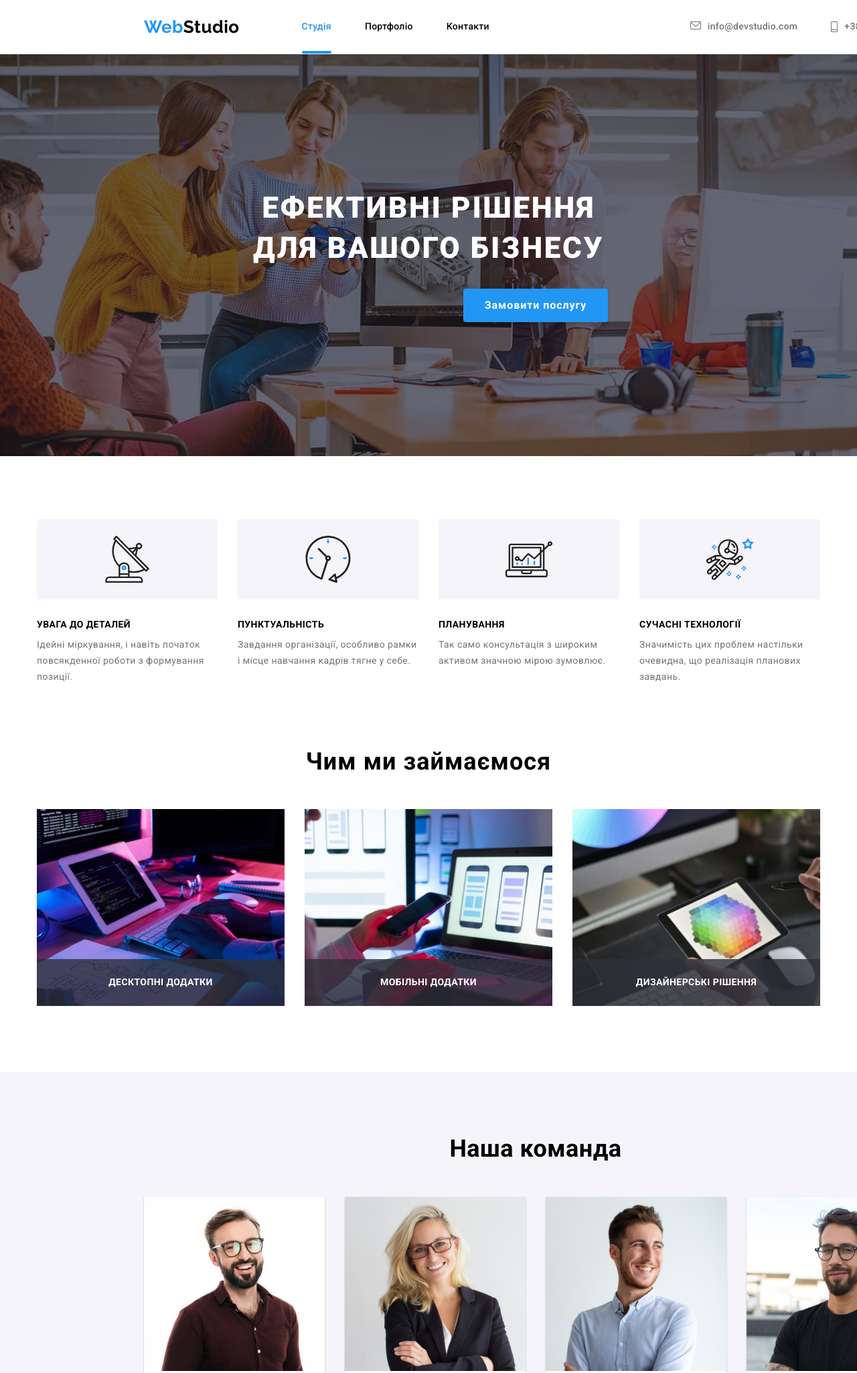
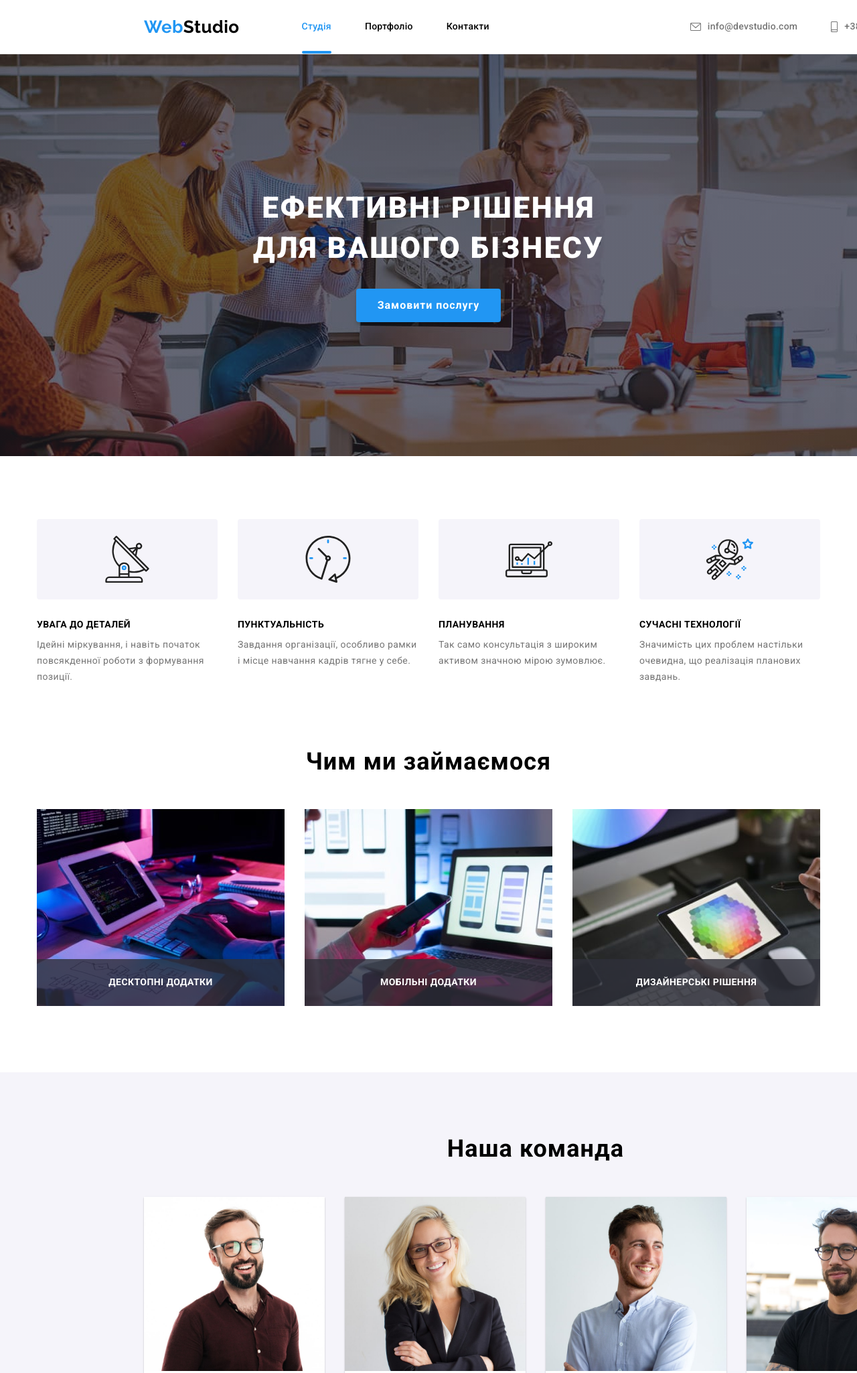
Before and after one commit to Chyzh74/goit-markup-hw-07, a plain HTML site: page index.html in a window 1280 px wide. Shown: the top 2050 px of the page at 67% size. Drawn offline with nearby package versions, Linux system fonts and the light colour scheme.

```diff
--- a/sass/components/_contacts.scss
+++ b/sass/components/_contacts.scss
@@ -6,7 +6,8 @@
     @include font(14, 1.14, 0.02);
     color: $text-color;
     text-decoration: none;
-    @include flex(flex, center, none);
+    display: flex;
+    align-items: center;
     transition: $duration $timing-function;
     }
         &__list:hover,
--- a/sass/components/_hero.scss
+++ b/sass/components/_hero.scss
@@ -9,8 +9,6 @@
     background-repeat: no-repeat;
     background-size: cover;
     background-position: center;
-
-    position: relative;
     &__title {
         color: $main-color;
         font-weight: 900;
@@ -40,9 +38,7 @@
         border-radius: 4px;
 
         width: 216px;
-
-        position: absolute;
-        left: 692px;
+        margin-left: 477px;
 
         transition: $duration $timing-function;
     }
--- a/sass/components/_portfolio.scss
+++ b/sass/components/_portfolio.scss
@@ -46,6 +46,7 @@
     padding-top: 94px;
     padding-bottom: 94px;
 }
+
 
 .project-box {
     display: flex;
--- a/sass/components/_team.scss
+++ b/sass/components/_team.scss
@@ -5,7 +5,8 @@
     gap: 30px;
 
     width: 1170px;
-    margin-left: 200px;
+    margin-left: auto;
+    margin-right: auto;
     &__section {
         padding-top: 94px;
     }
@@ -18,7 +19,7 @@
     &__title {
         color: $header-color;
         font-weight: 700;
-        @include font(36, 1.16, none);
+        @include font(36, 1.16, 0.03);
         text-align: center;
 
         margin-bottom: 50px;
```
Also changed, not shown: css/main.css, css/main.min.css, sass/components/_features.scss (line endings or trailing spaces), 2 other files.
